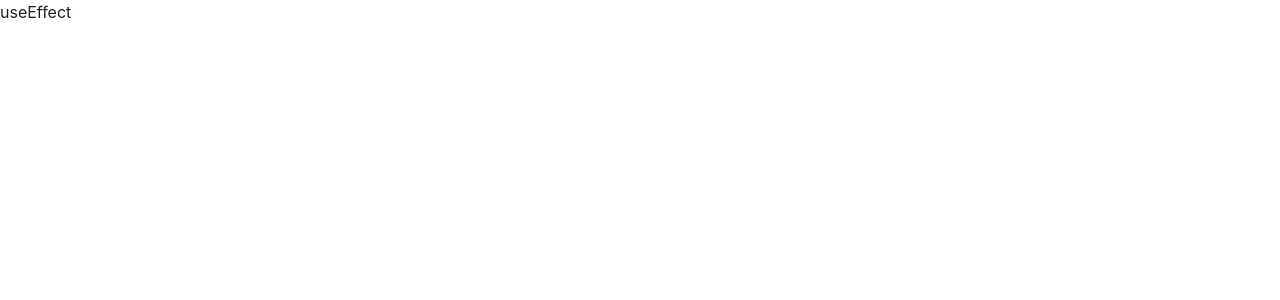
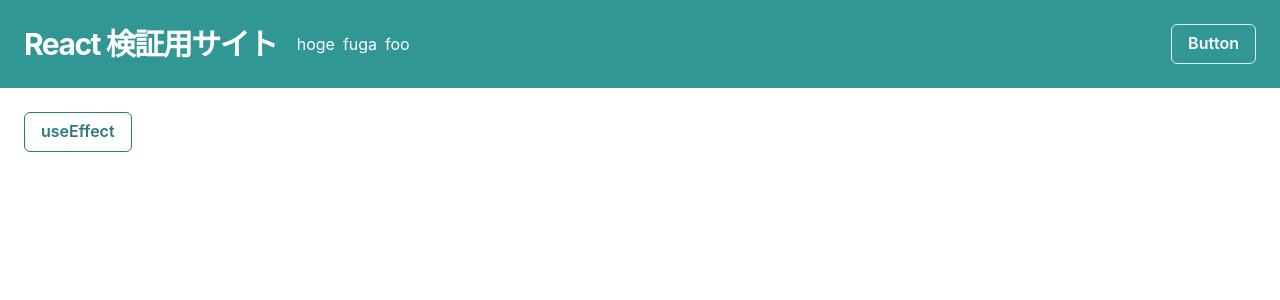
Before and after one commit to Ya-masou/react-expriment, a Next.js app: page / in a window 1280 px wide. Shown: the top 300 px of the page. Built offline with nearby package versions, Linux system fonts and the light colour scheme.

Commit message:
大まかなレイアウトをして多少見栄えを良くする

```diff
--- /dev/null
+++ b/components/features/Header.tsx
@@ -0,0 +1,68 @@
+import {
+  Box,
+  Stack,
+  Heading,
+  Flex,
+  Text,
+  Button,
+  useDisclosure
+} from "@chakra-ui/react";
+import { HamburgerIcon } from "@chakra-ui/icons";
+
+// Note: This code could be better,
+// so I'd recommend you to understand how I solved and you could write yours better :)
+// Good luck! 🍀
+
+// Update: Check these awesome headers from Choc UI 👇
+// https://choc-ui.tech/docs/elements/headers
+export function Header () {
+  const { isOpen, onOpen, onClose } = useDisclosure();
+  const handleToggle = () => (isOpen ? onClose() : onOpen());
+
+  return (
+    <Flex
+      as="nav"
+      align="center"
+      justify="space-between"
+      wrap="wrap"
+      padding={6}
+      bg="teal.500"
+      color="white"
+    >
+     <Flex align="center" mr={5}>
+        <Heading as="h1" size="lg" letterSpacing={"tighter"}>
+          React 検証用サイト
+        </Heading>
+      </Flex>
+
+      <Box display={{ base: "block", md: "none" }} onClick={handleToggle}>
+        <HamburgerIcon />
+      </Box>
+
+      <Stack
+        direction={{ base: "column", md: "row" }}
+        display={{ base: isOpen ? "block" : "none", md: "flex" }}
+        width={{ base: "full", md: "auto" }}
+        alignItems="center"
+        flexGrow={1}
+        mt={{ base: 4, md: 0 }}
+      >
+        <Text>hoge</Text>
+        <Text>fuga</Text>
+        <Text>foo</Text>
+      </Stack>
+
+      <Box
+        display={{ base: isOpen ? "block" : "none", md: "block" }}
+        mt={{ base: 4, md: 0 }}
+      >
+        <Button
+          variant="outline"
+          _hover={{ bg: "teal.700", borderColor: "teal.700" }}
+        >
+          Button
+        </Button>
+      </Box>
+    </Flex>
+  );
+};
--- a/package.json
+++ b/package.json
@@ -8,6 +8,7 @@
     "lint": "next lint"
   },
   "dependencies": {
+    "@chakra-ui/icons": "^1.1.1",
     "@chakra-ui/react": "^1.7.4",
     "@emotion/react": "^11",
     "@emotion/styled": "^11",
--- a/pages/_app.tsx
+++ b/pages/_app.tsx
@@ -1,11 +1,15 @@
-import '../styles/globals.css'
 import type { AppProps } from 'next/app'
 import { ChakraProvider } from '@chakra-ui/react'
+import { Box } from "@chakra-ui/react"
+import { Header } from "@/components/features/Header"
 
 function MyApp({ Component, pageProps }: AppProps) {
   return (
     <ChakraProvider>
-      <Component {...pageProps} />
+      <Header />
+      <Box padding={6}>
+        <Component {...pageProps} />
+      </Box>
     </ChakraProvider>
   )
 }
--- a/pages/index.tsx
+++ b/pages/index.tsx
@@ -1,13 +1,14 @@
 import type { NextPage } from 'next'
 import Link from "next/link"
+import { HStack, Button } from "@chakra-ui/react"
 
 const Home: NextPage = () => {
   return (
-    <div>
+    <HStack spacing={2}>
       <Link href="/hooks/useeffect">
-        <a>useEffect</a>
+        <Button as="a" colorScheme="teal" variant="outline">useEffect</Button>
       </Link>
-    </div>
+    </HStack>
   )
 }
 
--- a/tsconfig.json
+++ b/tsconfig.json
@@ -13,7 +13,11 @@
     "resolveJsonModule": true,
     "isolatedModules": true,
     "jsx": "preserve",
-    "incremental": true
+    "incremental": true,
+    "baseUrl": ".",
+    "paths": {
+      "@/*": ["./*"]
+    }
   },
   "include": ["next-env.d.ts", "**/*.ts", "**/*.tsx"],
   "exclude": ["node_modules"]
```
Also changed, not shown: pages/hooks/usestate.tsx (added), 1 other file (tests, documents, lock files or other folders).
